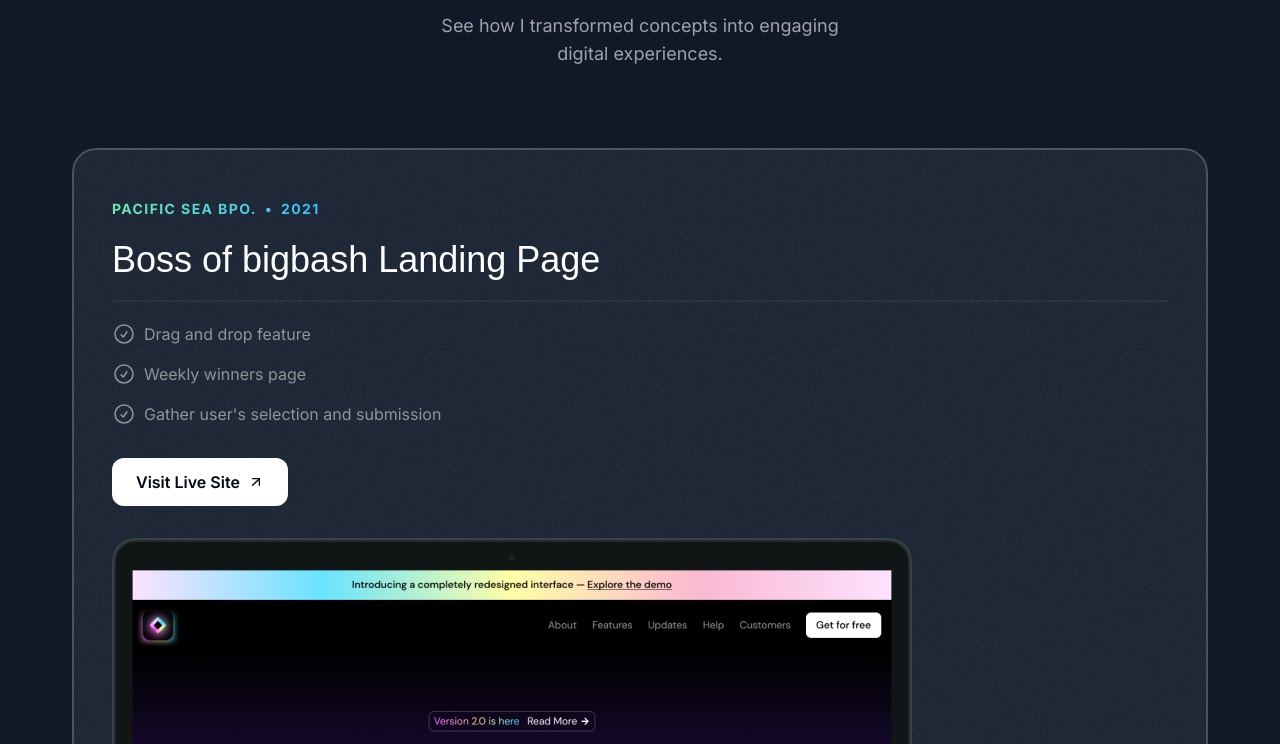
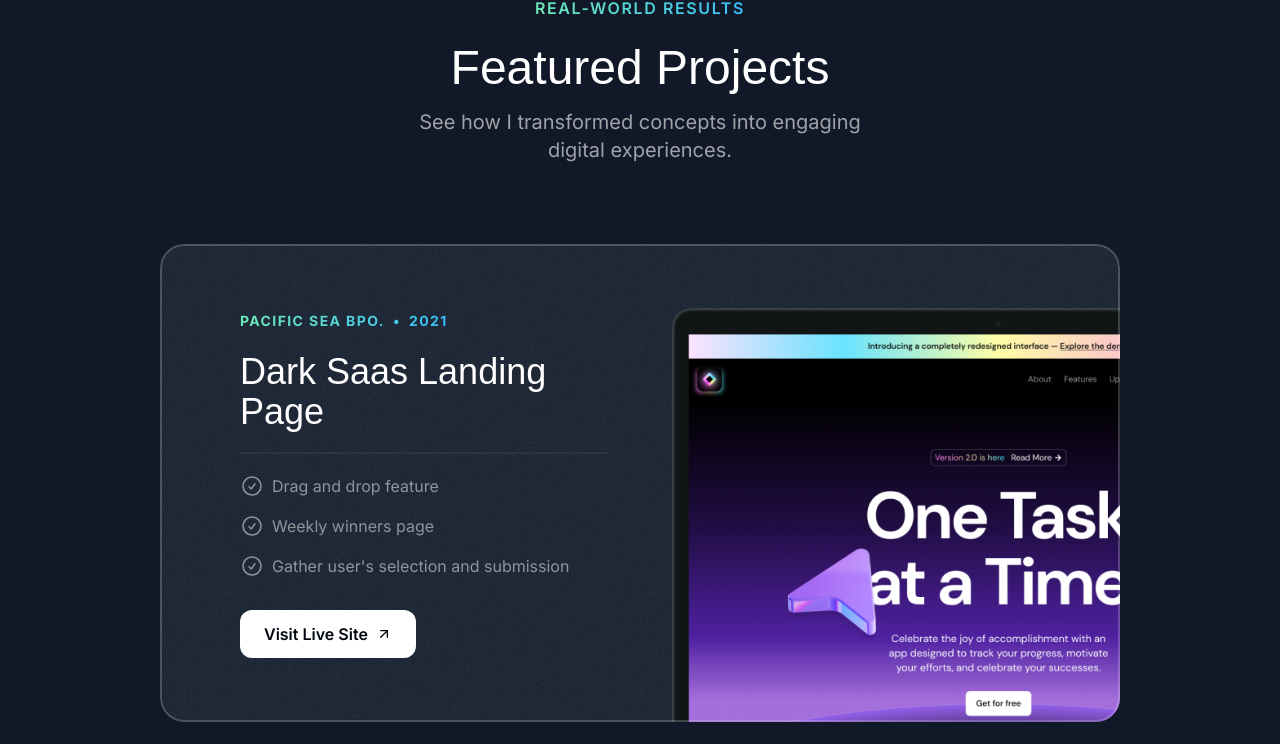
Before and after one commit to arvincarlo/portfolio, a Next.js app: page / in a window 1280 px wide. Shown: the part 1022-1766 px from the top of the page. Built offline with nearby package versions, Linux system fonts and the light colour scheme; a web font is replaced by a local one.

Commit message:
Project Section: Desktop View

```diff
--- a/src/app/globals.css
+++ b/src/app/globals.css
@@ -10,3 +10,9 @@
         @apply absolute inset-0 border-2 top-1/2 left-1/2 -translate-x-1/2 -translate-y-1/2 rounded-full border-emerald-300/5 shadow-[0_0_80px_inset] shadow-emerald-300/5;
     }
 }
+
+@layer utilities {
+    .container {
+        @apply lg:max-w-5xl;
+    }
+}
--- a/src/sections/Projects.tsx
+++ b/src/sections/Projects.tsx
@@ -11,7 +11,7 @@
   {
     company: "Pacific Sea BPO.",
     year: "2021",
-    title: "Boss of bigbash Landing Page",
+    title: "Dark Saas Landing Page",
     results: [
       { title: "Drag and drop feature" },
       { title: "Weekly winners page" },
@@ -48,21 +48,23 @@
 
 export const ProjectsSection = () => {
   return (
-    <section className="pb-16">
+    <section className="pb-16 lg:py-24">
       <div className="container">
         <div className="flex justify-center">
           <p className="uppercase font-semibold tracking-widest bg-gradient-to-r from-emerald-300 to-sky-400 text-transparent bg-clip-text">Real-world Results</p>
         </div>
         <h2 className="font-serif text-3xl text-center mt-6 md:text-5xl">Featured Projects</h2>
-        <p className="text-center text-white/60 mt-4 md:text-lg max-w-md mx-auto">
+        <p className="text-center text-white/60 mt-4 md:text-lg lg:text-xl max-w-md mx-auto">
           See how I transformed concepts into engaging digital experiences.
         </p>
         <div className="flex flex-col mt-10 gap-20 md:mt-20">
           {portfolioProjects.map(project => (
-            <div key={project.title} className="bg-gray-800 rounded-3xl relative z-0 overflow-hidden after:z-10 after:content-[''] after:absolute after:inset-0 after:outline-2 after:outline after:-outline-offset-2 after:rounded-3xl after:outline-white/20 px-8 pt-8 md:pt-12 md:px-10 after:pointer-events-none">
+            <div key={project.title} className="bg-gray-800 rounded-3xl relative z-0 overflow-hidden after:z-10 after:content-[''] after:absolute after:inset-0 after:outline-2 after:outline after:-outline-offset-2 after:rounded-3xl after:outline-white/20 px-8 pt-8 md:pt-12 md:px-10 lg:pt-16 lg:px-20 after:pointer-events-none">
               <div className="absolute inset-0 -z-10 opacity-5" style={{
                 backgroundImage: `url(${grainImage.src})`,
               }}></div>
+              <div className="lg:grid lg:grid-cols-2 lg:gap-16">
+                <div className="lg:pb-16">
                   <div className="bg-gradient-to-r from-emerald-300 to-sky-400 inline-flex gap-2 font-bold uppercase tracking-widest text-sm text-transparent bg-clip-text">
                     <span>{project.company}</span>
                     <span>&bull;</span>
@@ -84,7 +86,11 @@
                       <ArrowUpRightIcon className="size-4"></ArrowUpRightIcon>
                     </button>
                   </a>
-              <Image src={project.image} alt={project.title} className="mt-8 -mb-4 md:-mb-0"/>
+                </div>
+                <div className="relative">
+                  <Image src={project.image} alt={project.title} className="mt-8 -mb-4 md:-mb-0 lg:mt-0 lg:absolute lg:h-full lg:w-auto lg:max-w-none"/>
+                </div>
+              </div>
             </div>
           ))}
         </div>
```
Lines whose indentation alone changed are shown as unchanged.
